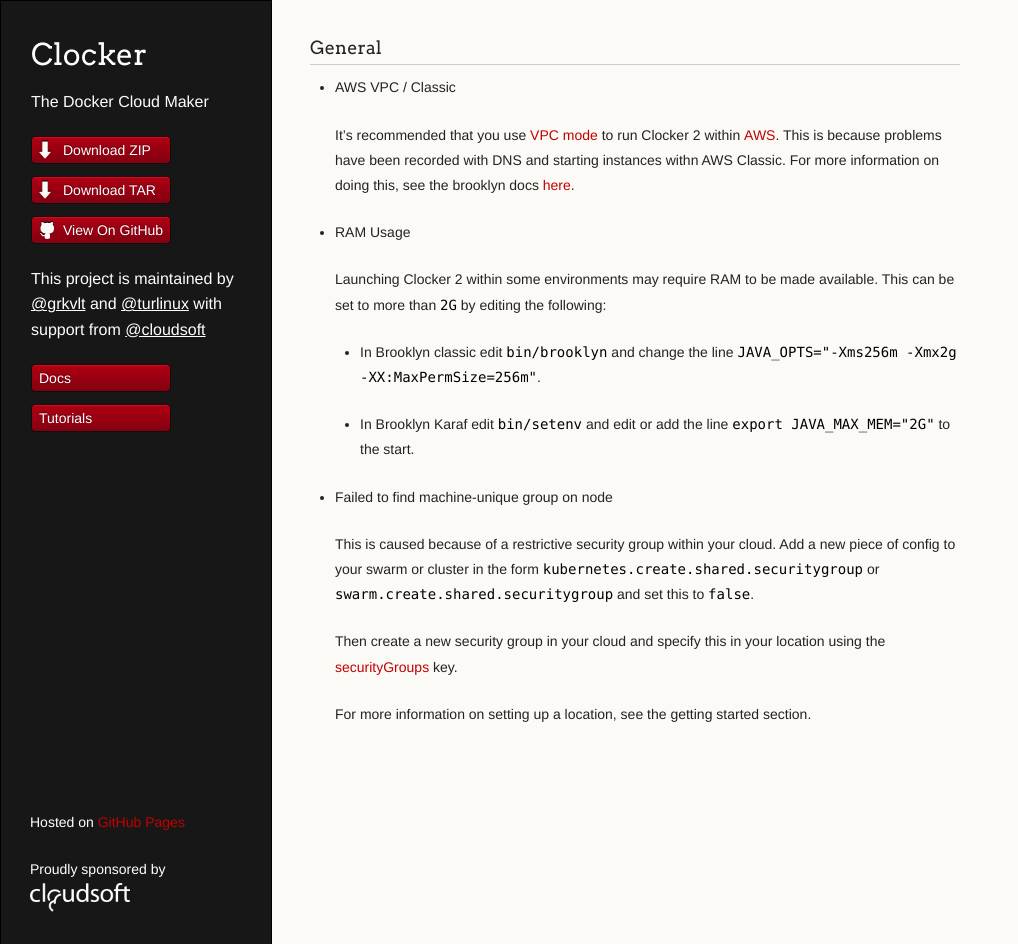
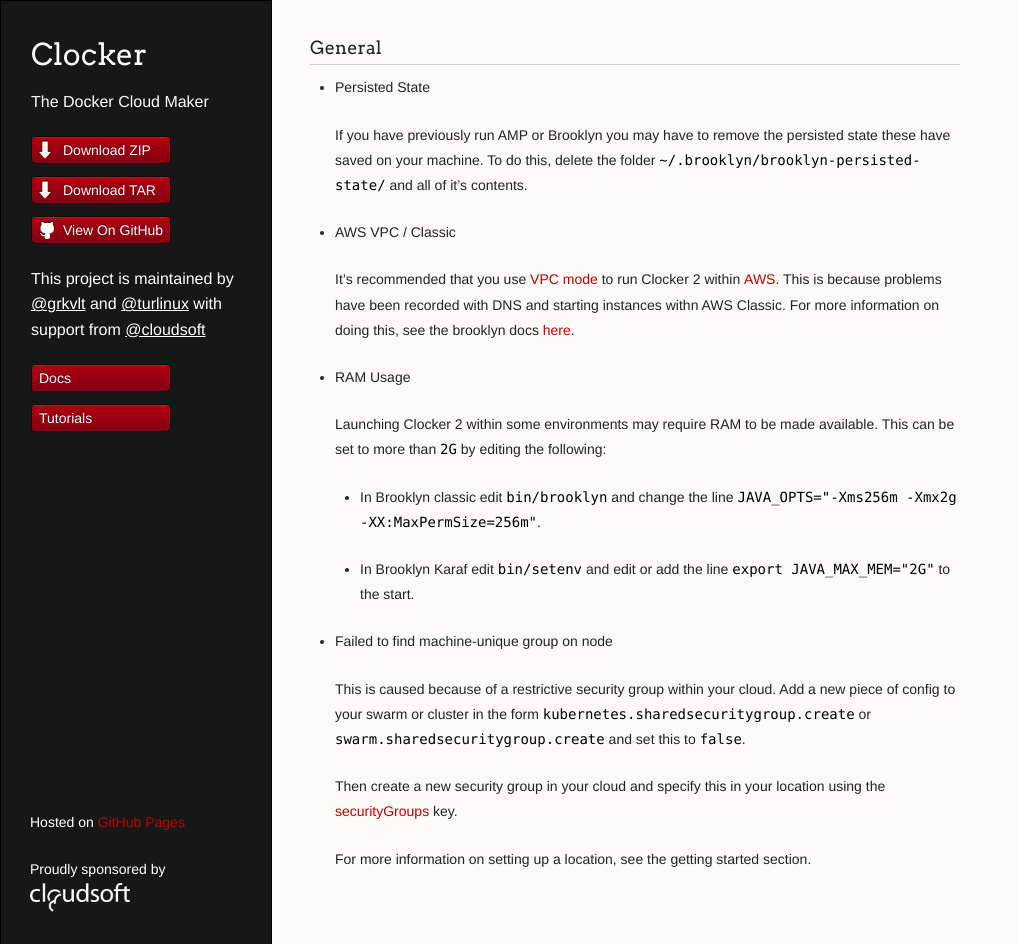
Before and after one commit to brooklyncentral/clocker, a Jekyll site: the page built from docs/troubleshooting.md, in a window 1280 px wide and 944 px high. Shown: the whole window, without its empty margins (0-1018 px from the left). Built offline with Jekyll 4.4.1, drawn with Linux system fonts in a browser that asks for light colours.

Commit message:
Update troubleshooting
* Rename `*.sharedsecuritygroup.create`
* Add delete persisted state to troubleshooting for AMP 4.0.x

```diff
--- a/docs/troubleshooting.md
+++ b/docs/troubleshooting.md
@@ -4,6 +4,11 @@
 ---
 
 ### General
+
+* Persisted State
+
+  If you have previously run AMP or Brooklyn you may have to remove the persisted state these have saved on your machine.
+  To do this, delete the folder `~/.brooklyn/brooklyn-persisted-state/` and all of it's contents.
 
 * AWS VPC / Classic
 
@@ -24,7 +29,7 @@
 * Failed to find machine-unique group on node
 
   This is caused because of a restrictive security group within your cloud. Add a new piece of config to your swarm or cluster
-  in the form `kubernetes.create.shared.securitygroup` or `swarm.create.shared.securitygroup` and set this to `false`.
+  in the form `kubernetes.sharedsecuritygroup.create` or `swarm.sharedsecuritygroup.create` and set this to `false`.
 
   Then create a new security group in your cloud and specify this in your location using the [securityGroups](http://brooklyn.apache.org/v/latest/ops/locations/index.html#vm-creation) key.
 
```
